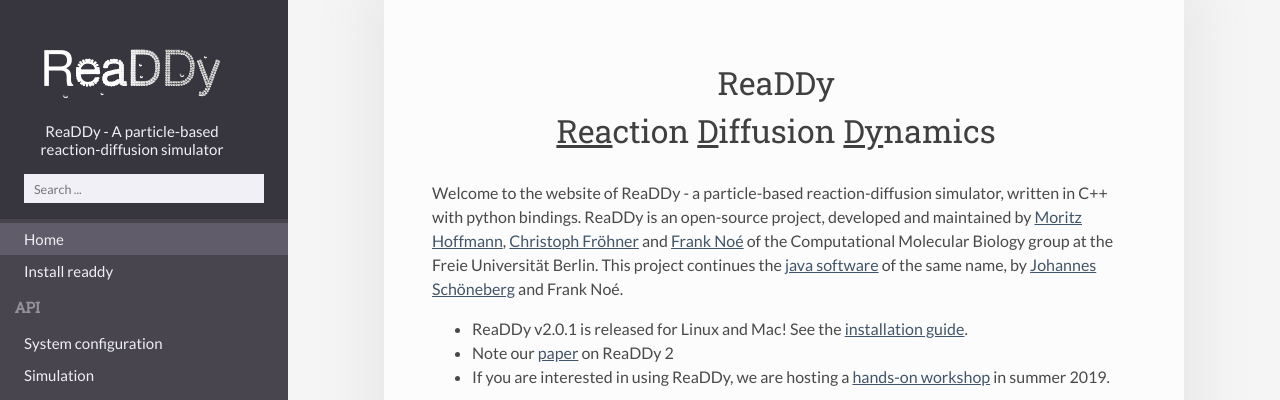
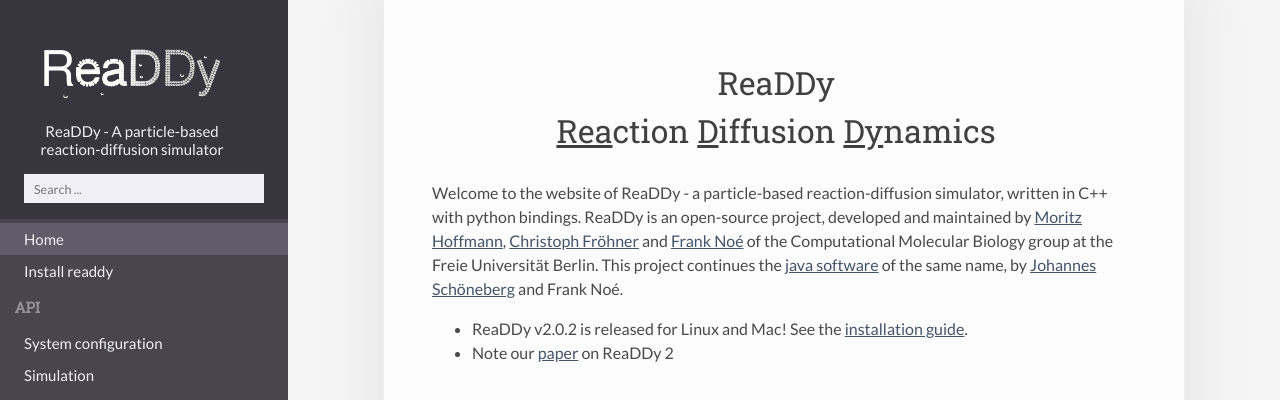
Before and after one commit to readdy/readdy_documentation, a Jekyll site: the page built from readdy_documentation/index.md, in a window 1280 px wide. Shown: the top 400 px of the page. Built offline with Jekyll 4.4.1, drawn with Linux system fonts in a browser that asks for light colours; nearby versions of some CDN libraries; some of the changed text lies outside the part shown.

Commit message:
update citation section, hide reference manual [doesn't work anyway], update news section

```diff
--- a/readdy_documentation/_includes/side.html
+++ b/readdy_documentation/_includes/side.html
@@ -89,7 +89,10 @@
                 </a>
             {% endfor %}
         {% endif %}
-        <a class="side-nav-item{% if page.url == '/reference_manual.html' %} active{% endif %}" href="{{ site.url }}{{ site.baseurl }}/reference_manual.html">Reference Manual</a>
+
+        {% if false %}
+            <a class="side-nav-item{% if page.url == '/reference_manual.html' %} active{% endif %}" href="{{ site.url }}{{ site.baseurl }}/reference_manual.html">Reference Manual</a>
+        {% endif %}
 
         <div class="nav-supergroup-delimiter">
             <b>Legal notices</b>
--- a/readdy_documentation/index.md
+++ b/readdy_documentation/index.md
@@ -11,9 +11,9 @@
 [Johannes Schöneberg](https://sites.google.com/a/schoeneberglab.org/johannes-schoeneberg/)
 and Frank Noé.
 
-- ReaDDy v2.0.1 is released for Linux and Mac! See the [installation guide]({{site.baseurl}}/installation.html).
+- ReaDDy v2.0.2 is released for Linux and Mac! See the [installation guide]({{site.baseurl}}/installation.html).
 - Note our [paper](https://journals.plos.org/ploscompbiol/article?id=10.1371/journal.pcbi.1006830) on ReaDDy 2
-- If you are interested in using ReaDDy, we are hosting a [hands-on workshop]({{site.baseurl}}/workshop_info.html) in summer 2019.
+{% if false %}- If you are interested in using ReaDDy, we are hosting a [hands-on workshop]({{site.baseurl}}/workshop_info.html) in summer 2019.{% endif %}
 
 {% assign home_sections = site.home | sort: 'position' %}
 {% for section in home_sections %}
```
Also changed, not shown: readdy_documentation/_home/cite.md (+10 -25 lines).
